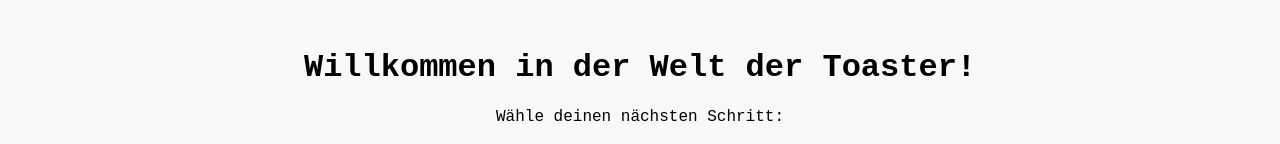
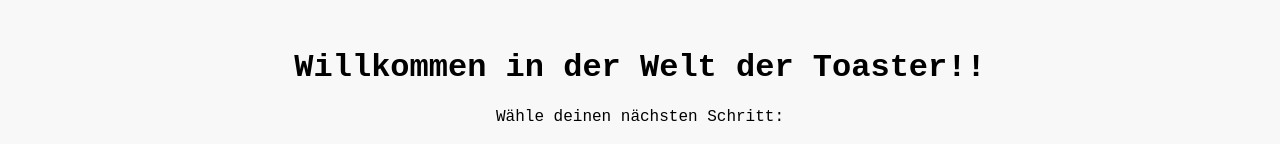
Before and after one commit to Master-Will0/SoftwareEngTest, a plain HTML site: page index.html in a window 1280 px wide. Shown: the top 144 px of the page. Drawn offline with Linux system fonts and the light colour scheme.

Commit message:
Merge Konflikt Test

```diff
--- a/index.html
+++ b/index.html
@@ -65,7 +65,7 @@
 </head>
 <body>
     <div class="container">
-        <h1>Willkommen in der Welt der Toaster!</h1>
+        <h1>Willkommen in der Welt der Toaster!!</h1>
         <p>Wähle deinen nächsten Schritt:</p>
         <div class="image-container">
             <a href="Bedienung.html">
```
